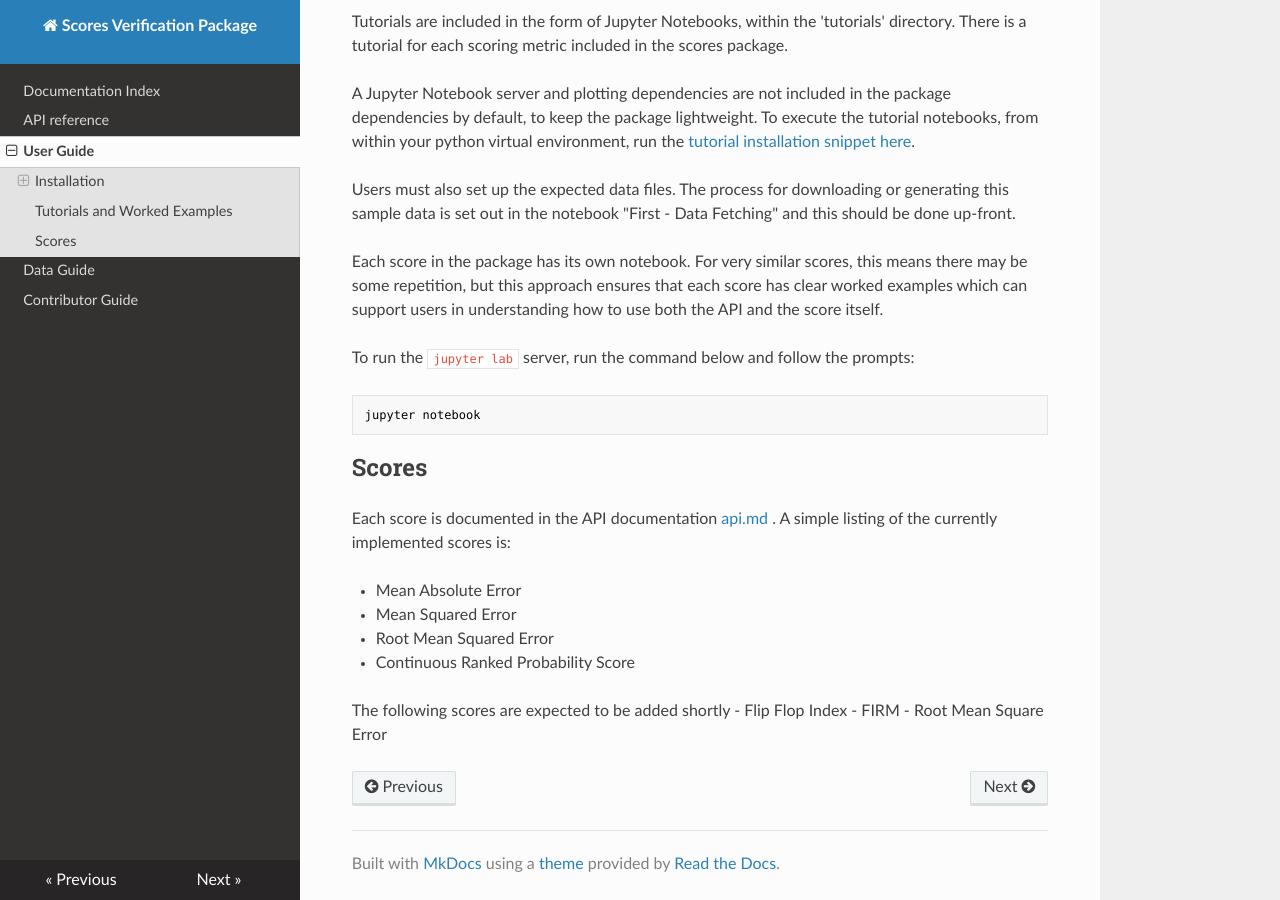
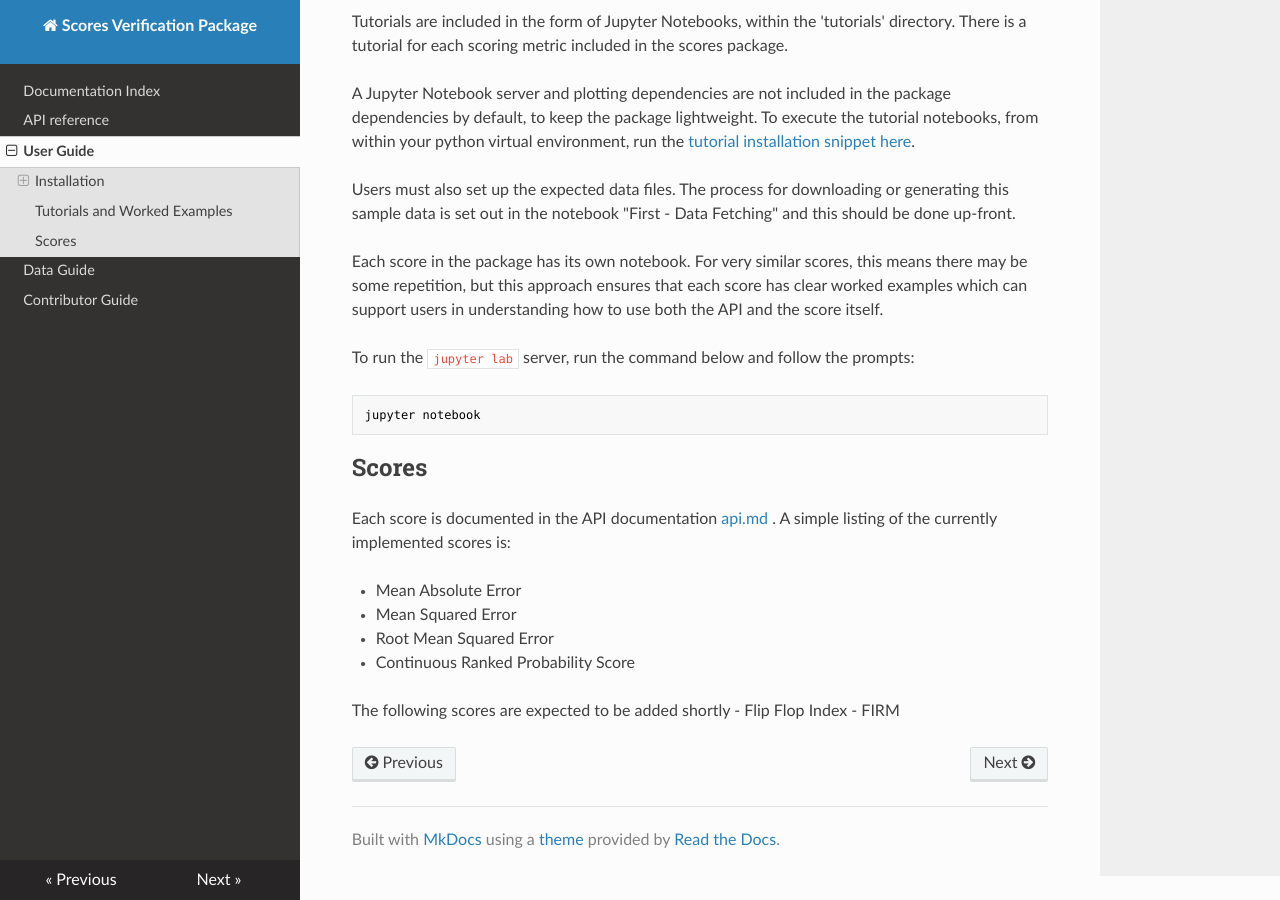
Before and after one commit to nci/scores, an MkDocs documentation site: the page built from docs/userguide.md, in a window 1280 px wide and 900 px high, scrolled down 2063 px. Built offline with MkDocs 1.6.1, drawn with Linux system fonts in a browser that asks for light colours; nearby versions of some CDN libraries.

Commit message:
Remove RMSE from shortly

```diff
--- a/docs/userguide.md
+++ b/docs/userguide.md
@@ -129,4 +129,3 @@ Each score is documented in the API documentation [ api.md ](api.md). A simple l
 The following scores are expected to be added shortly
  - Flip Flop Index
  - FIRM
- - Root Mean Square Error
```
